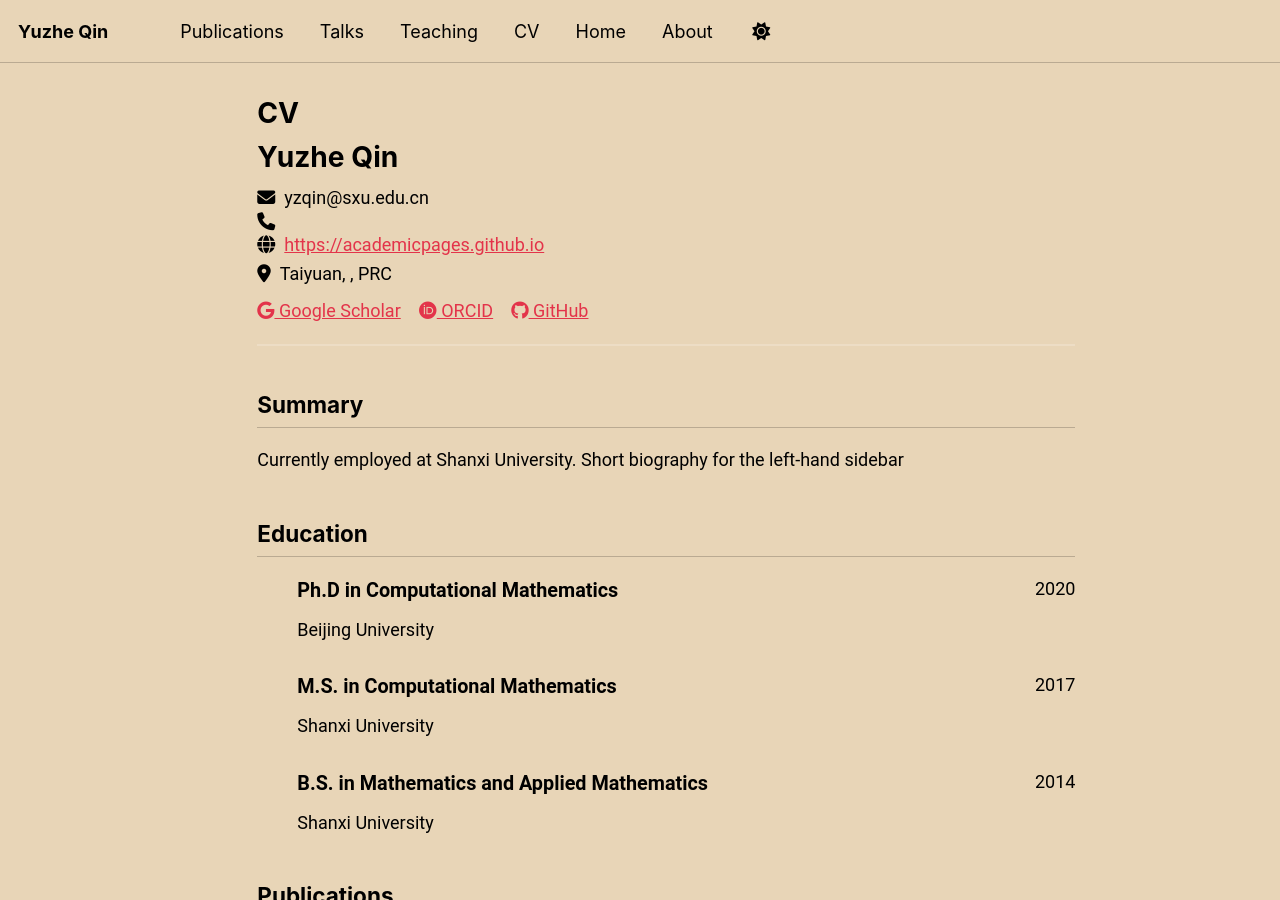
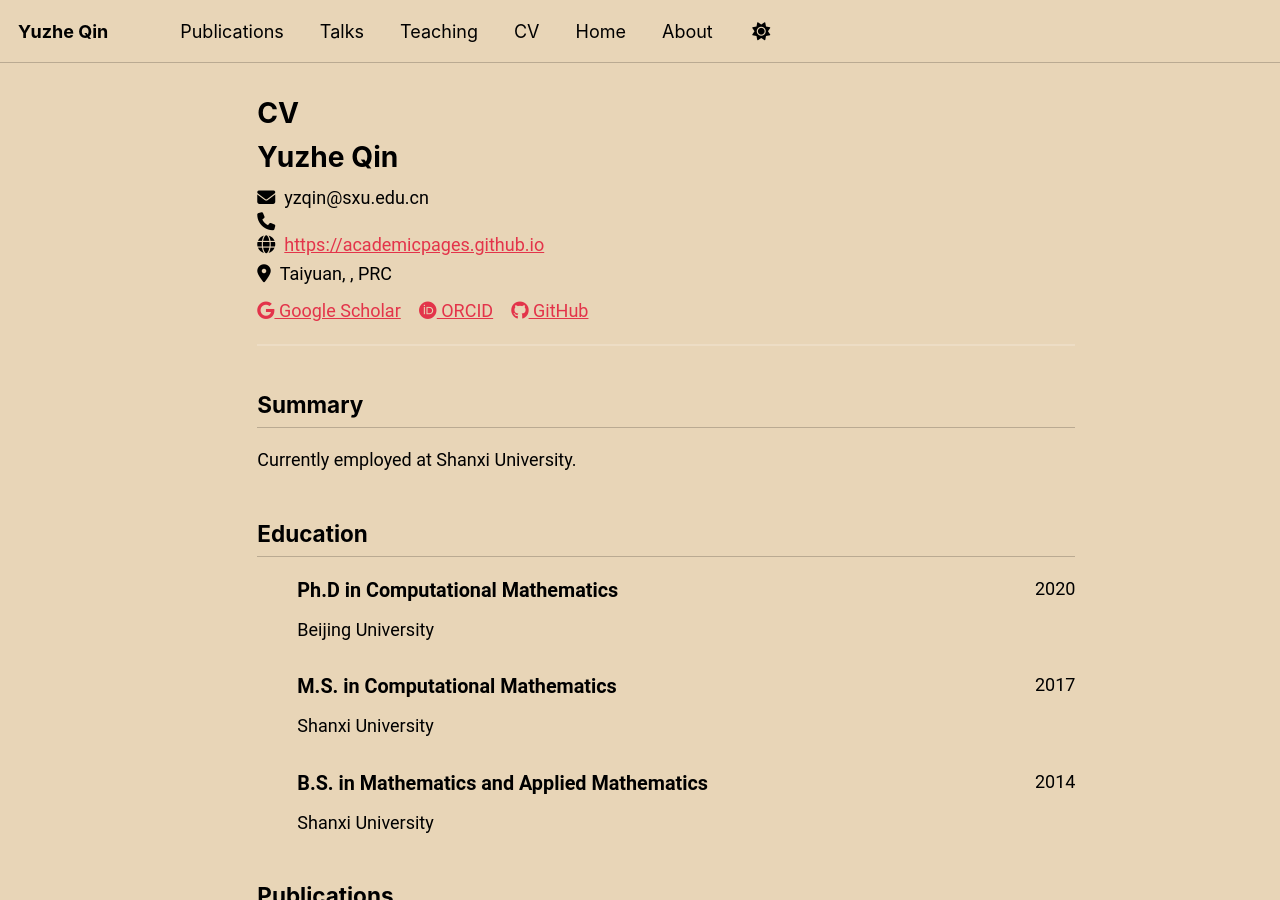
Before and after one commit to yzqinmath/yzqinmath.github.io, a Jekyll site: the page built from _pages/cv-json.md, in a window 1280 px wide and 900 px high. Built offline with Jekyll 4.4.1, drawn with Linux system fonts in a browser that asks for light colours; a script bundle is joined from its source files by our own code; library files that are not in the unit come from our copies; a file with an impossible date is left out.

Commit message:
Update summary in cv.json
Removed extra details from the summary field.

```diff
--- a/_data/cv.json
+++ b/_data/cv.json
@@ -4,7 +4,7 @@
     "email": "yzqin@sxu.edu.cn",
     "phone": "",
     "website": "https://academicpages.github.io",
-    "summary": "Currently employed at Shanxi University. Short biography for the left-hand sidebar",
+    "summary": "Currently employed at Shanxi University.",
     "location": {
       "address": "",
       "postalCode": "030006",
```
